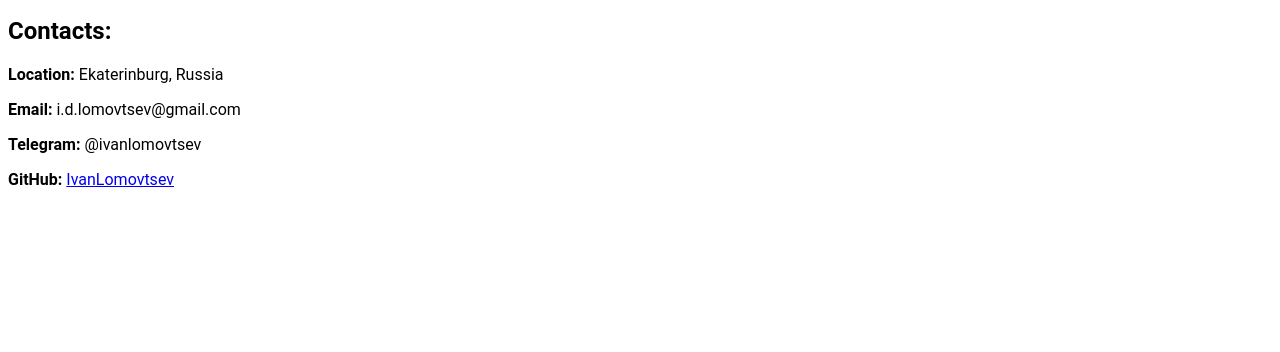
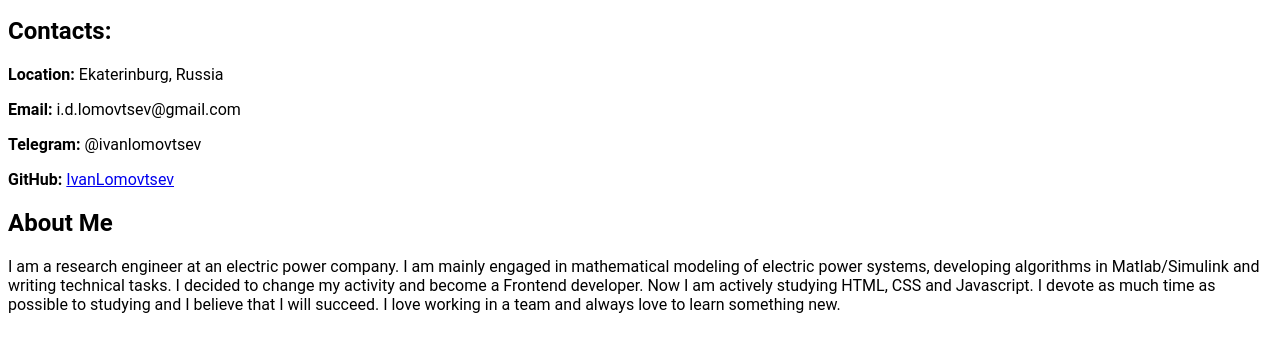
Before and after one commit to IvanLomovtsev/rsschool-cv, a plain HTML site: page index.html in a window 1280 px wide. Shown: the part 112-464 px from the top of the page. Drawn offline with Linux system fonts and the light colour scheme.

Commit message:
feat: add information about me

```diff
--- a/index.html
+++ b/index.html
@@ -15,5 +15,12 @@
     <p><b>Email: </b>i.d.lomovtsev@gmail.com</p>
     <p><b>Telegram: </b>@ivanlomovtsev</p>
     <p><b>GitHub: </b><a href = https://github.com/IvanLomovtsev>IvanLomovtsev</a></p>
+    <h2>About Me</h2>
+    <p>I am a research engineer at an electric power company. I am mainly engaged in mathematical modeling
+        of electric power systems, developing algorithms in Matlab/Simulink and writing technical tasks.
+        I decided to change my activity and become a Frontend developer. Now I am actively studying HTML,
+        CSS and Javascript. I devote as much time as possible to studying and I believe that I will succeed.
+        I love working in a team and always love to learn something new.
+    </p>
 </body>
 </html>
```
